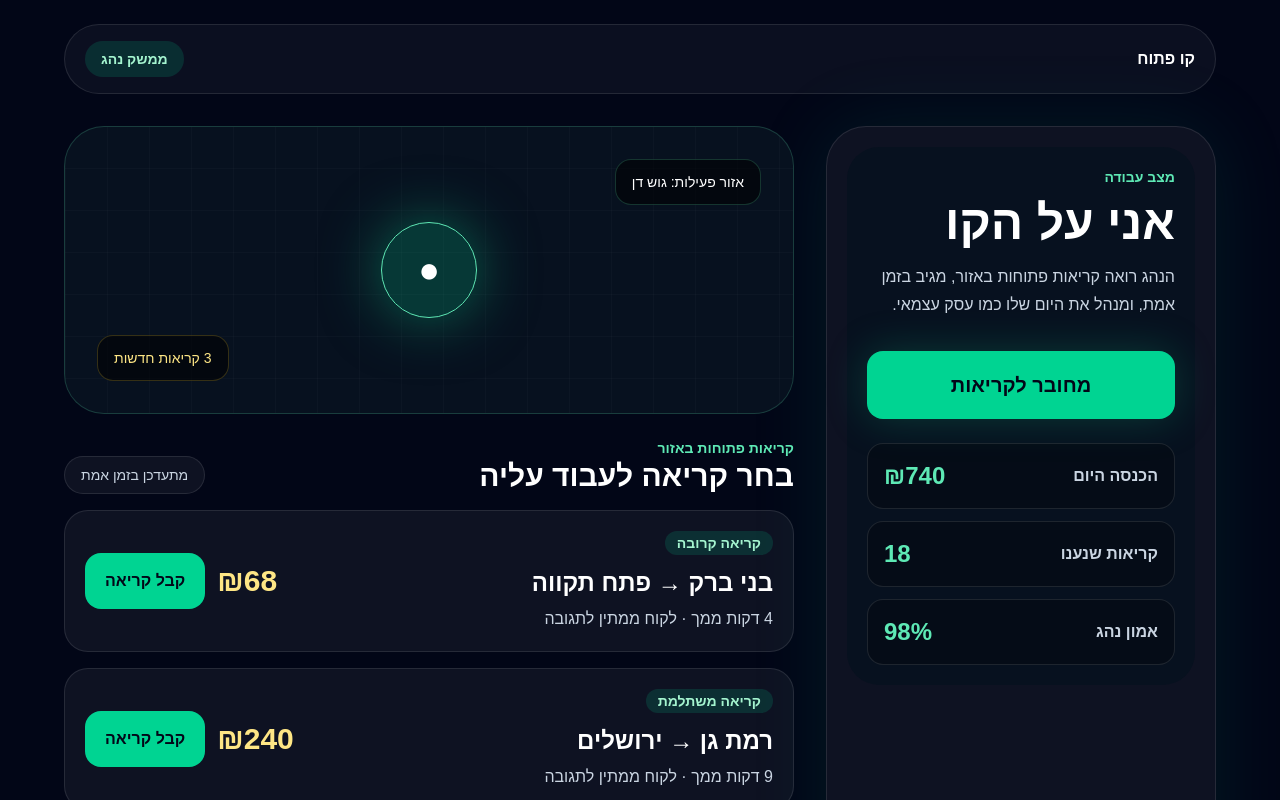
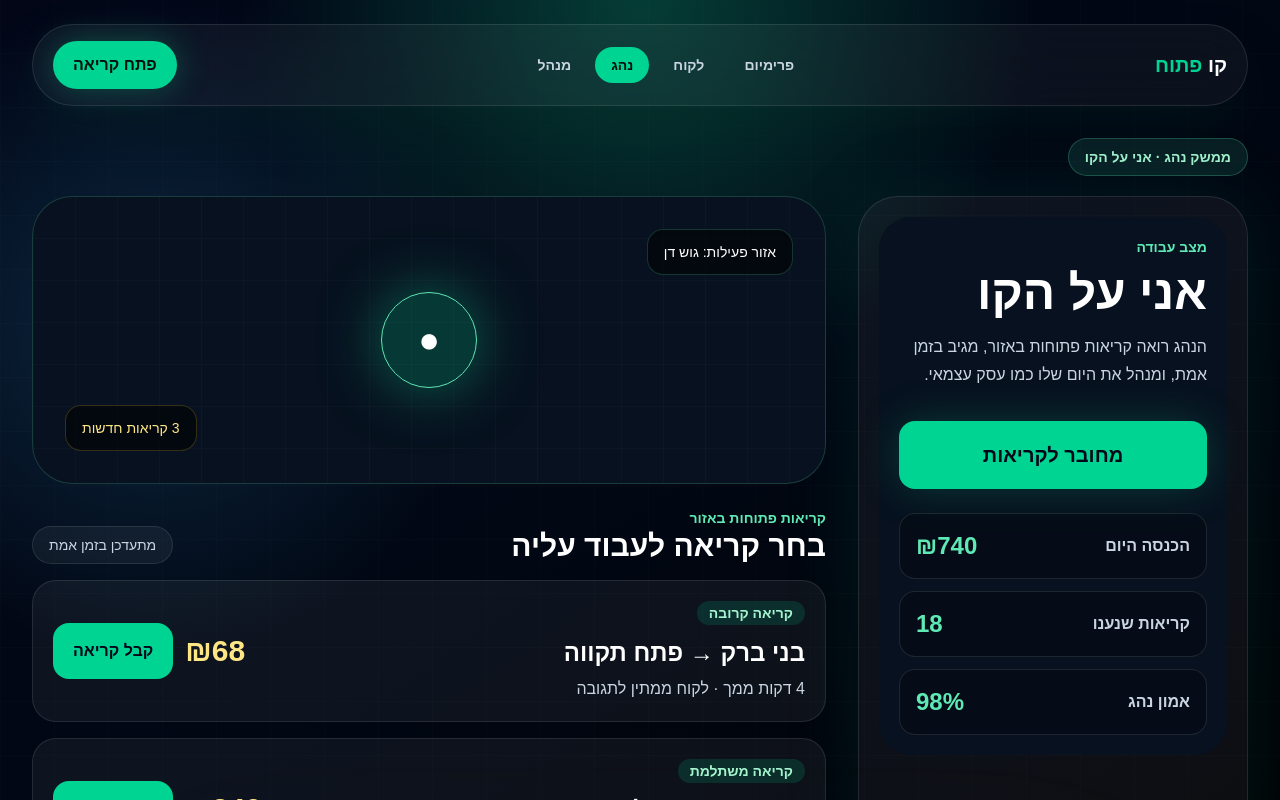
Before and after one commit to stamplace/kav-patuach, a Next.js app: page /driver in a window 1280 px wide. Shown: the top 800 px of the page. Built offline with nearby package versions, Linux system fonts and the light colour scheme.

Commit message:
refactor(ui): use product shell on driver console

```diff
--- a/src/app/driver/page.tsx
+++ b/src/app/driver/page.tsx
@@ -1,4 +1,4 @@
-import { product } from "@/lib/product";
+import { ProductShell } from "@/components/ProductShell";
 
 const calls = [
   { title: "בני ברק → פתח תקווה", tag: "קריאה קרובה", eta: "4 דקות", value: "₪68" },
@@ -14,13 +14,7 @@ const driverStats = [
 
 export default function Driver() {
   return (
-    <main dir="rtl" className="min-h-screen bg-[#020617] px-5 py-6 text-white">
-      <section className="mx-auto max-w-6xl">
-        <nav className="mb-8 flex items-center justify-between rounded-full border border-white/10 bg-white/[0.04] px-5 py-4">
-          <a href="/" className="font-black">{product.name}</a>
-          <span className="rounded-full bg-emerald-400/15 px-4 py-2 text-sm font-bold text-emerald-200">ממשק נהג</span>
-        </nav>
-
+    <ProductShell active="driver" badge="ממשק נהג · אני על הקו">
       <div className="grid gap-8 lg:grid-cols-[390px_1fr]">
         <aside className="rounded-[2.5rem] border border-white/10 bg-white/[0.05] p-5 shadow-[0_0_80px_rgba(16,185,129,.12)]">
           <div className="rounded-[2rem] bg-[#07111f] p-5">
@@ -48,8 +42,12 @@ export default function Driver() {
         <section className="grid gap-6">
           <div className="relative h-72 overflow-hidden rounded-[2.5rem] border border-emerald-300/20 bg-[#07111f] p-5">
             <div className="absolute inset-0 bg-[linear-gradient(90deg,rgba(255,255,255,.06)_1px,transparent_1px),linear-gradient(0deg,rgba(255,255,255,.06)_1px,transparent_1px)] bg-[size:42px_42px] opacity-40" />
-              <div className="absolute right-8 top-8 rounded-2xl border border-emerald-300/20 bg-black/55 px-4 py-3 text-sm">אזור פעילות: גוש דן</div>
-              <div className="absolute bottom-8 left-8 rounded-2xl border border-amber-300/20 bg-black/55 px-4 py-3 text-sm text-amber-200">3 קריאות חדשות</div>
+            <div className="absolute right-8 top-8 rounded-2xl border border-emerald-300/20 bg-black/55 px-4 py-3 text-sm">
+              אזור פעילות: גוש דן
+            </div>
+            <div className="absolute bottom-8 left-8 rounded-2xl border border-amber-300/20 bg-black/55 px-4 py-3 text-sm text-amber-200">
+              3 קריאות חדשות
+            </div>
             <div className="absolute left-1/2 top-1/2 grid h-24 w-24 -translate-x-1/2 -translate-y-1/2 place-items-center rounded-full border border-emerald-300 bg-emerald-400/20 text-4xl shadow-[0_0_60px_rgba(16,185,129,.5)]">
               ●
             </div>
@@ -61,14 +59,18 @@ export default function Driver() {
                 <p className="text-sm font-bold text-emerald-300">קריאות פתוחות באזור</p>
                 <h2 className="text-3xl font-black">בחר קריאה לעבוד עליה</h2>
               </div>
-                <span className="rounded-full border border-white/10 bg-white/5 px-4 py-2 text-sm text-slate-300">מתעדכן בזמן אמת</span>
+              <span className="rounded-full border border-white/10 bg-white/5 px-4 py-2 text-sm text-slate-300">
+                מתעדכן בזמן אמת
+              </span>
             </div>
 
             <div className="grid gap-4">
               {calls.map((call) => (
                 <article key={call.title} className="grid gap-4 rounded-3xl border border-white/10 bg-white/[0.05] p-5 md:grid-cols-[1fr_auto] md:items-center">
                   <div>
-                      <span className="rounded-full bg-emerald-400/15 px-3 py-1 text-sm font-bold text-emerald-200">{call.tag}</span>
+                    <span className="rounded-full bg-emerald-400/15 px-3 py-1 text-sm font-bold text-emerald-200">
+                      {call.tag}
+                    </span>
                     <h3 className="mt-3 text-2xl font-black">{call.title}</h3>
                     <p className="mt-2 text-slate-300">{call.eta} ממך · לקוח ממתין לתגובה</p>
                   </div>
@@ -84,7 +86,6 @@ export default function Driver() {
           </div>
         </section>
       </div>
-      </section>
-    </main>
+    </ProductShell>
   );
 }
```
Lines whose indentation alone changed are shown as unchanged.
